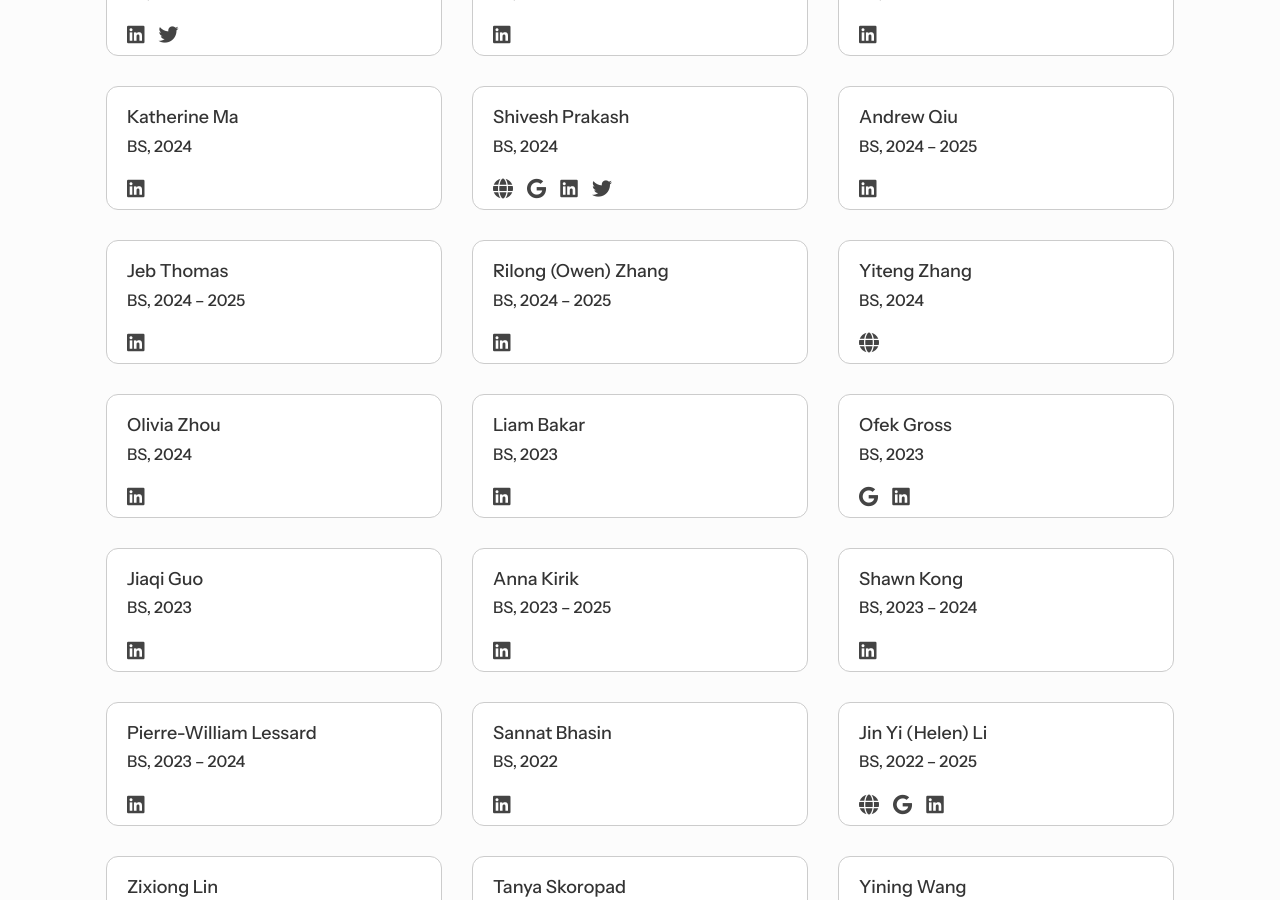
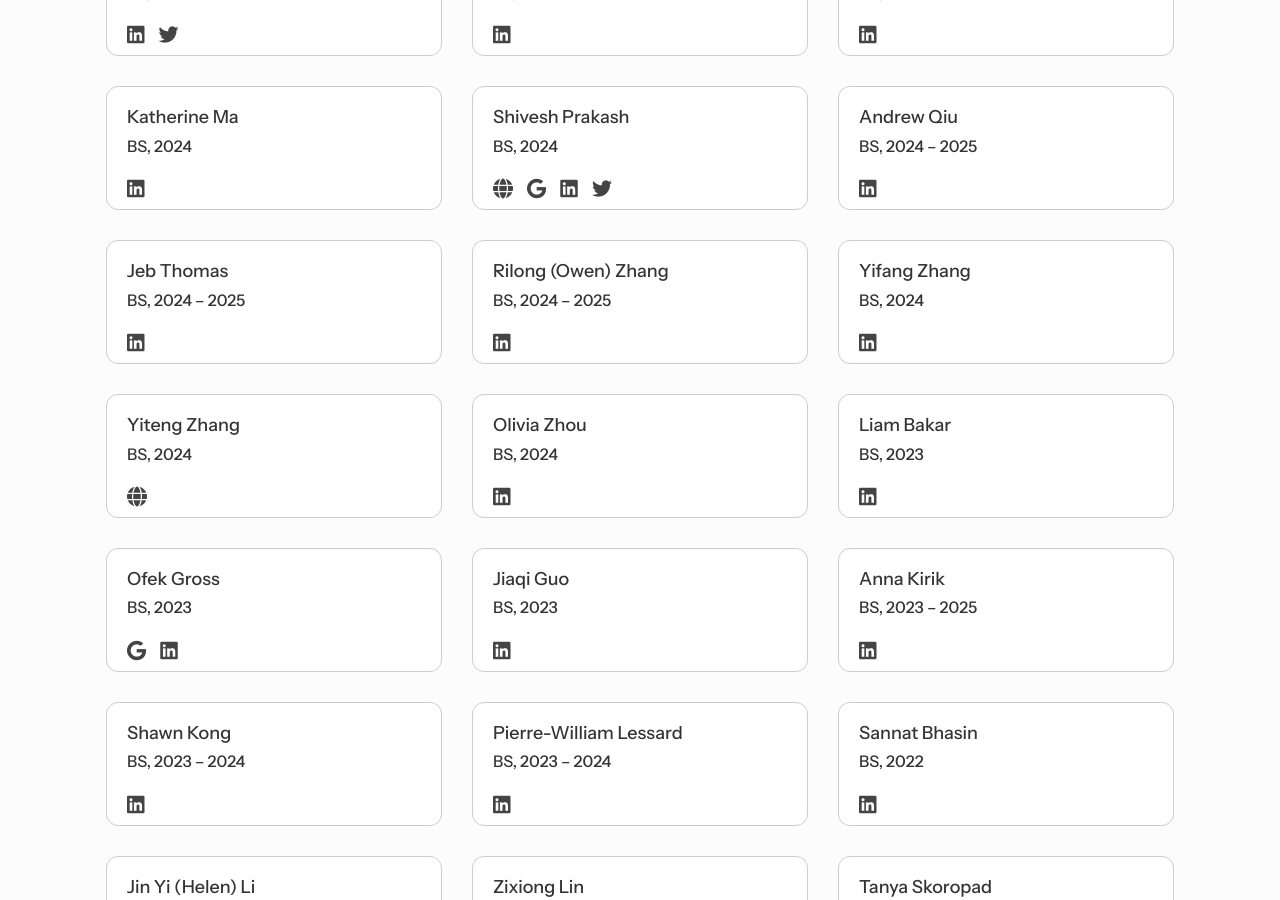
Before and after one commit to chai-toronto/chai-toronto.github.io, a Jekyll site: the page built from alumni/index.html, in a window 1280 px wide and 900 px high, scrolled down 981 px. Built offline with Jekyll 4.4.1, drawn with Linux system fonts in a browser that asks for light colours; some of the changed lines change nothing that is shown.

Commit message:
moving people

```diff
--- a/_data/members.yml
+++ b/_data/members.yml
@@ -222,15 +222,6 @@
   startyear: 2025
   active: true
 
-- id: yifang_zhang
-  name: Yifang Zhang
-  affiliation: CS
-  degree: BS
-  image: /images/members/yifang_zhang.jpg
-  linkedin: yifang-zhang-04a984241
-  startyear: 2024
-  active: true
-
 # Staff
 
 # PhD Alumni
@@ -395,6 +386,16 @@
   linkedin: rilong-zhang-0a5493209
   startyear: 2024
   endyear: 2025
+  active: false
+
+- id: yifang_zhang
+  name: Yifang Zhang
+  affiliation: CS
+  degree: BS
+  image: /images/members/yifang_zhang.jpg
+  linkedin: yifang-zhang-04a984241
+  startyear: 2024
+  endyear: 2024
   active: false
 
 - id: yiteng_zhang
```
